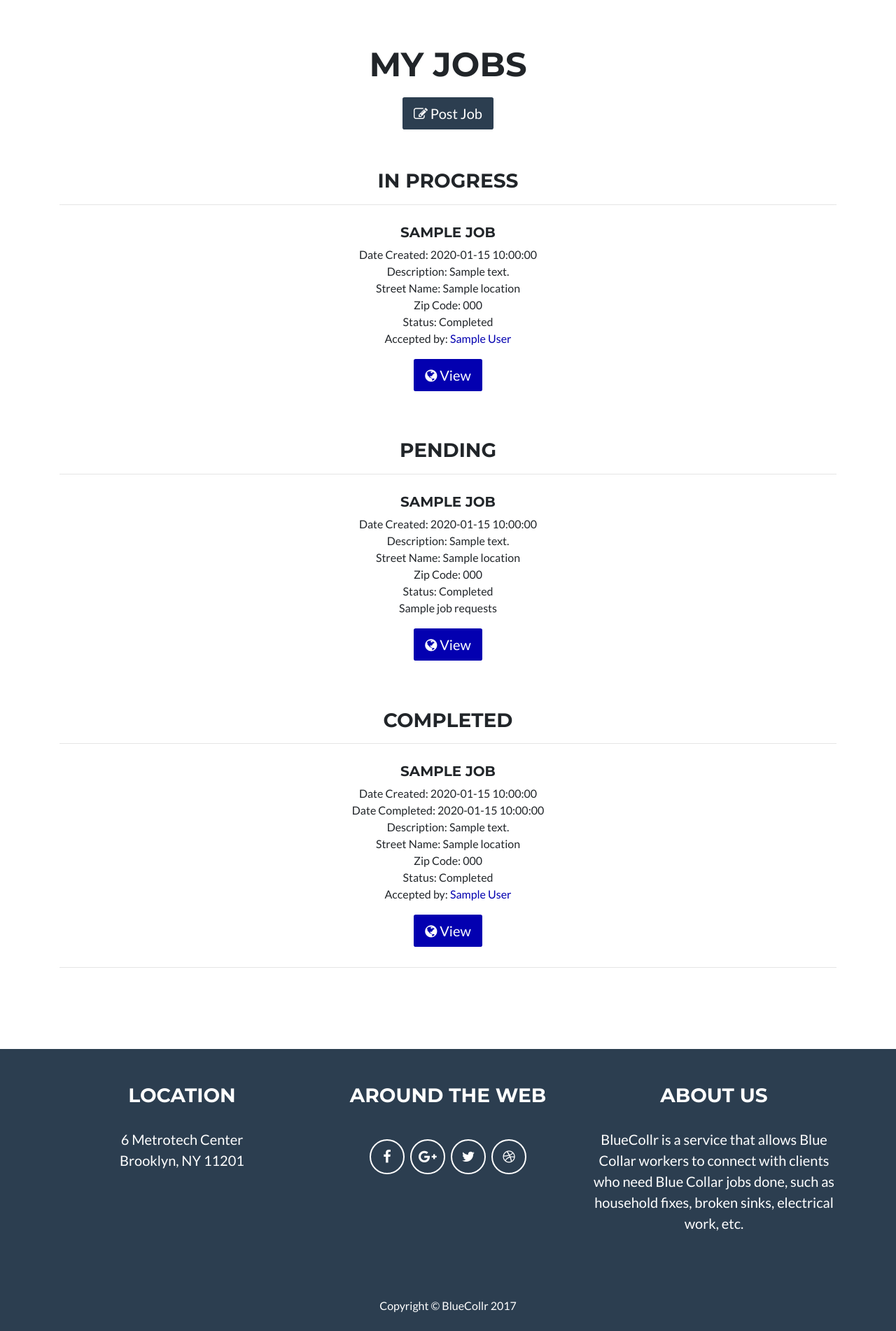
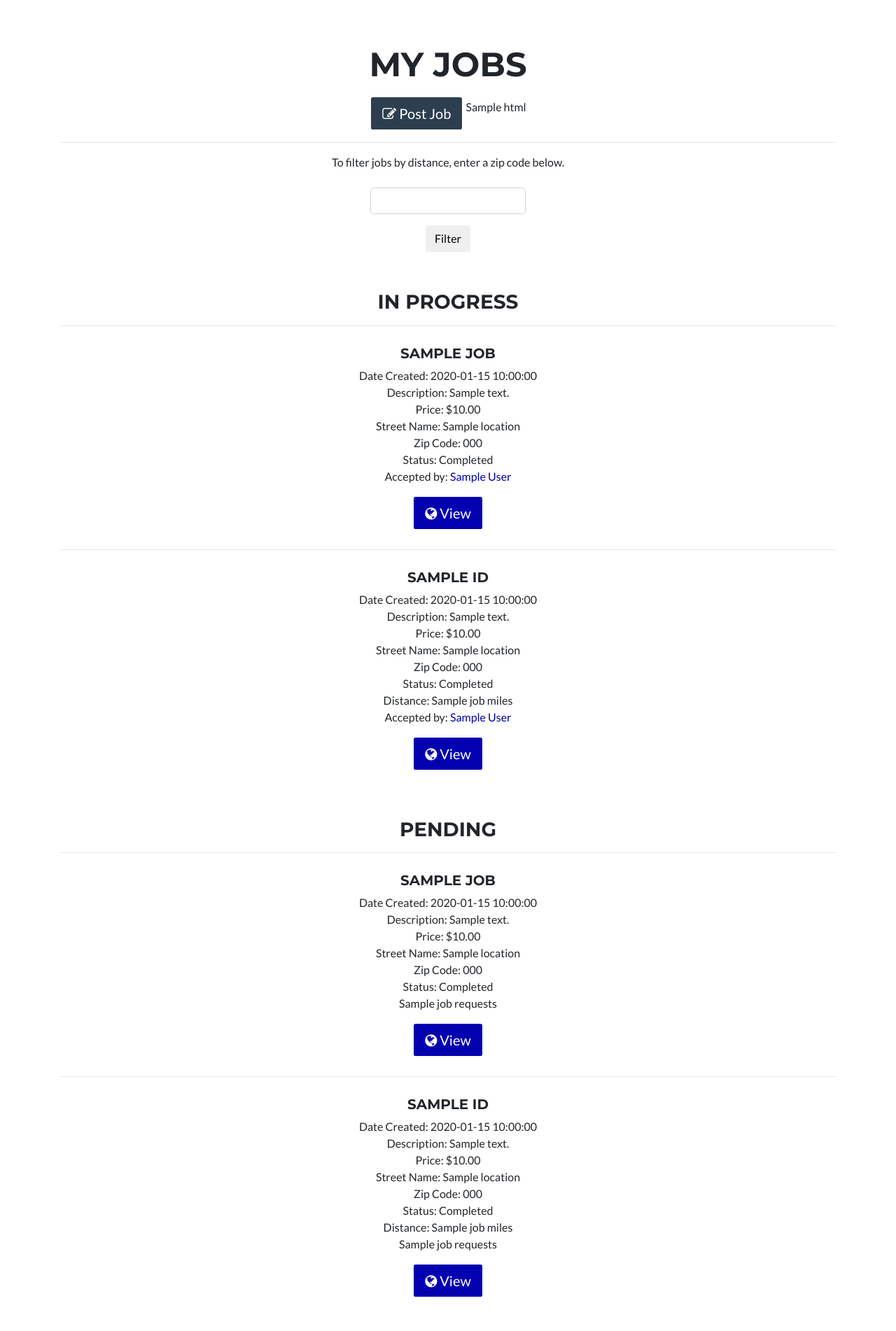
Before and after one commit to BrandonTang/BlueCollr, a Flask app: template app/templates/jobs/my_jobs.html in a window 1280 px wide. Shown: the part 108-2010 px from the top of the page at 70% size. Run offline with Flask 2, Linux system fonts and the light colour scheme; tables that the repository leaves empty hold one stand-in row (values such as "Sample post"); the template is opened without the code that fills it: values that come from a table or form of the project are taken from there, most other values are stand-ins (such as "Sample title", 1, 10 or a date in 2020); some libraries are stand-ins or nearby versions.

Commit message:
Finished map on my jobs page

```diff
--- a/app/templates/jobs/my_jobs.html
+++ b/app/templates/jobs/my_jobs.html
@@ -25,9 +25,17 @@ My Jobs
             <i class="fa fa-pencil-square-o"></i>
             Post Job
         </a>
+        {{ bluecollr_jobs_map.html }}
+        <hr>
+
+        To filter jobs by distance, enter a zip code below.
+        <div style="width: 20%; margin: 0 auto;">
+            {{ wtf.quick_form(form) }}
+        </div>
 
         <h3 class="text-center" style="margin-top: 5%;">In Progress</h3>
-        {% if not accepted_jobs %}
+
+        {% if not accepted_jobs and not accepted_sorted %}
             <hr>
             <div class="row" style="display: inline-block; margin: 1%;">
                 You have not accepted anyone for your jobs. Woo.
@@ -40,9 +48,7 @@ My Jobs
                 <h5>{{ job.name }}</h5>
                 Date Created: {{ job.date_created }} <br>
                 Description: {{ job.description }} <br>
-                {% if job.status == 'Pending' or current_user.id == job.creator_id or current_user.id == job.accepted_id %}
                 Price: {{ "$%.2f"|format(job.price) }} <br>
-                {% endif %}
                 Street Name: {{ job.location }} <br>
                 Zip Code: {{ job.zipcode }} <br>
                 Status: {{ job.status }} <br>
@@ -58,10 +64,34 @@ My Jobs
                 </a>
             </div>
             {% endfor %}
+
+            {% for job in accepted_sorted %}
+            <hr>
+            <div class="row" style="display: inline-block; margin: 1%;">
+                <h5>{{ job[0].name }}</h5>
+                Date Created: {{ job[0].date_created }} <br>
+                Description: {{ job[0].description }} <br>
+                Price: {{ "$%.2f"|format(job[0].price) }} <br>
+                Street Name: {{ job[0].location }} <br>
+                Zip Code: {{ job[0].zipcode }} <br>
+                Status: {{ job[0].status }} <br>
+                Distance: {{ job[1] }} miles <br>
+                Accepted by:
+                    <a href="{{ url_for('profile.view_profile', user_id=job[0].accepted_id) }}">
+                    {{ accepted_jobs[job].first_name }} {{ accepted_jobs[job].last_name }}
+                    </a>
+                    <br>
+                <a href="{{ url_for('jobs.job', id=job[0].id) }}" class="btn btn-lg btn-outline"
+                   style="background-color: #0300b0; color: white;">
+                    <i class="fa fa-globe"></i>
+                    View
+                </a>
+            </div>
+            {% endfor %}
         {% endif %}
 
         <h3 class="text-center" style="margin-top: 5%;">Pending</h3>
-        {% if not pending_jobs %}
+        {% if not pending_jobs and not pending_sorted %}
             <hr>
             <div class="row" style="display: inline-block; margin: 1%;">
                 You currently have no pending jobs. Wee.
@@ -74,9 +104,7 @@ My Jobs
                 <h5>{{ job.name }}</h5>
                 Date Created: {{ job.date_created }} <br>
                 Description: {{ job.description }} <br>
-                {% if job.status == 'Pending' or current_user.id == job.creator_id or current_user.id == job.accepted_id %}
                 Price: {{ "$%.2f"|format(job.price) }} <br>
-                {% endif %}
                 Street Name: {{ job.location }} <br>
                 Zip Code: {{ job.zipcode }} <br>
                 Status: {{ job.status }} <br>
@@ -95,10 +123,38 @@ My Jobs
                 </a>
             </div>
             {% endfor %}
+
+            {% for job in pending_sorted %}
+            <hr>
+            <div class="row" style="display: inline-block; margin: 1%;">
+                <h5>{{ job[0].name }}</h5>
+                Date Created: {{ job[0].date_created }} <br>
+                Description: {{ job[0].description }} <br>
+                Price: {{ "$%.2f"|format(job[0].price) }} <br>
+                Street Name: {{ job[0].location }} <br>
+                Zip Code: {{ job[0].zipcode }} <br>
+                Status: {{ job[0].status }} <br>
+                Distance: {{ job[1] }} miles <br>
+
+                {% if pending_sorted[job] == 1 %}
+                    {{ pending_sorted[job] }} request
+                {% else %}
+                    {{ pending_sorted[job] }} requests
+                {% endif %}
+                <br>
+
+                <a href="{{ url_for('jobs.job', id=job[0].id) }}" class="btn btn-lg btn-outline"
+                   style="background-color: #0300b0; color: white;">
+                    <i class="fa fa-globe"></i>
+                    View
+                </a>
+            </div>
+            {% endfor %}
+
         {% endif %}
 
         <h3 class="text-center" style="margin-top: 5%;">Completed</h3>
-        {% if not completed_jobs %}
+        {% if not completed_jobs and not completed_sorted %}
             <hr>
             <div class="row" style="display: inline-block; margin: 1%;">
                 None of your jobs have been completed. Find better workers.
@@ -112,9 +168,7 @@ My Jobs
                 Date Created: {{ job.date_created }} <br>
                 Date Completed: {{ job.date_completed }} <br>
                 Description: {{ job.description }} <br>
-                {% if job.status == 'Pending' or current_user.id == job.creator_id or current_user.id == job.accepted_id %}
                 Price: {{ "$%.2f"|format(job.price) }} <br>
-                {% endif %}
                 Street Name: {{ job.location }} <br>
                 Zip Code: {{ job.zipcode }} <br>
                 Status: {{ job.status }} <br>
@@ -130,9 +184,38 @@ My Jobs
                 </a>
             </div>
             {% endfor %}
+
+            {% for job in completed_sorted %}
+            <hr>
+            <div class="row" style="display: inline-block; margin: 1%;">
+                <h5>{{ job[0].name }}</h5>
+                Date Created: {{ job[0].date_created }} <br>
+                Date Completed: {{ job[0].date_completed }} <br>
+                Description: {{ job[0].description }} <br>
+                Price: {{ "$%.2f"|format(job[0].price) }} <br>
+                Street Name: {{ job[0].location }} <br>
+                Zip Code: {{ job[0].zipcode }} <br>
+                Status: {{ job[0].status }} <br>
+                Distance: {{ job[1] }} miles <br>
+                Accepted by:
+                    <a href="{{ url_for('profile.view_profile', user_id=job[0].accepted_id) }}">
+                    {{ completed_jobs[job].first_name }} {{ completed_jobs[job].last_name }}
+                    </a>
+                    <br>
+                <a href="{{ url_for('jobs.job', id=job[0].id) }}" class="btn btn-lg btn-outline"
+                   style="background-color: #0300b0; color: white;">
+                    <i class="fa fa-globe"></i>
+                    View
+                </a>
+            </div>
+            {% endfor %}
         {% endif %}
         <hr>
 
     </div>
 </section>
 {% endblock %}
+
+{% block scripts %}
+{{ bluecollr_jobs_map.js }}
+{% endblock %}}
```
Also changed, not shown: app/jobs/views.py (+122 -0 lines).
